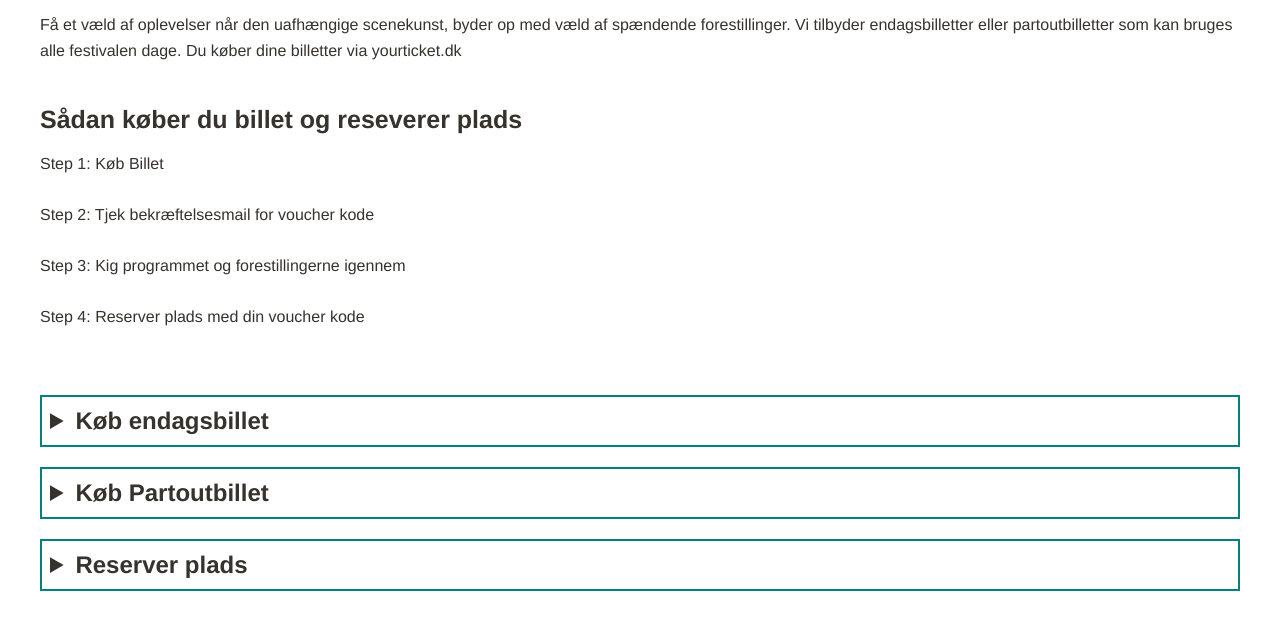
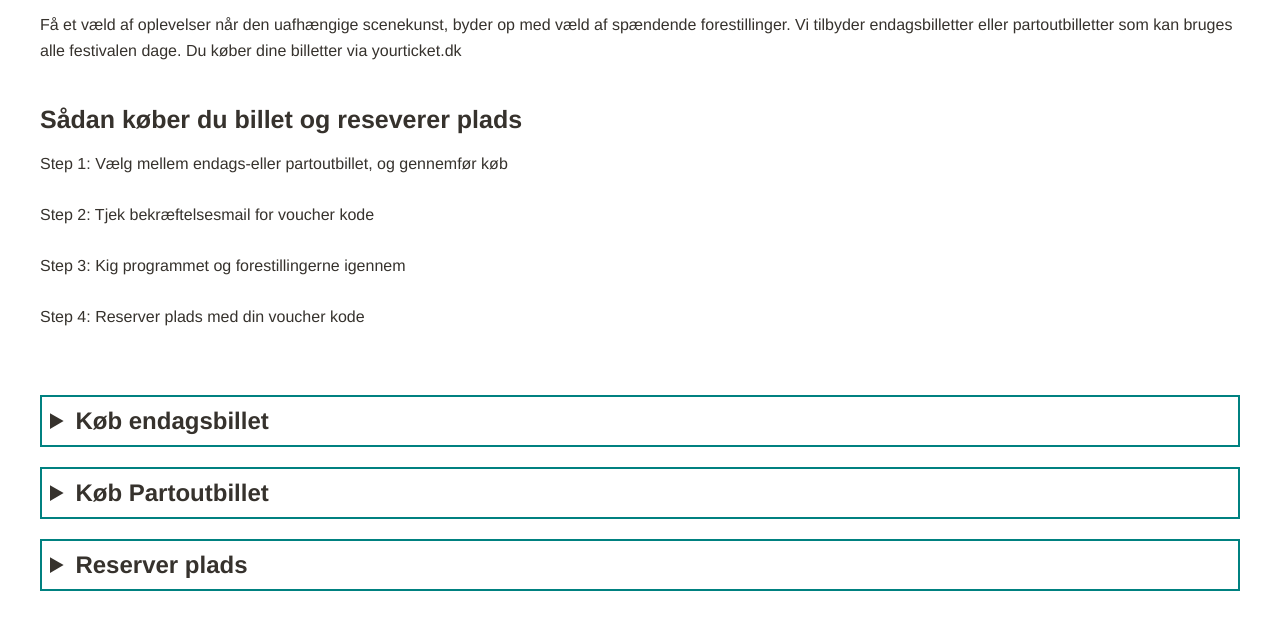
Before and after one commit to kris91r3/radikalt_redesign, a website built with Vite: page src/koebbillet.html in a window 1280 px wide. Shown: the part 125-754 px from the top of the page. Built offline with nearby package versions, Linux system fonts and the light colour scheme.

Commit message:
ny tekst

```diff
--- a/src/koebbillet.html
+++ b/src/koebbillet.html
@@ -26,7 +26,8 @@
       <section class="mb-10">
         <h2>Sådan køber du billet og reseverer plads</h2>
         <p>
-          Step 1: Køb Billet <br />
+          Step 1: Vælg mellem endags-eller partoutbillet, og gennemfør køb
+          <br />
           <br />
           Step 2: Tjek bekræftelsesmail for voucher kode <br />
           <br />
```
